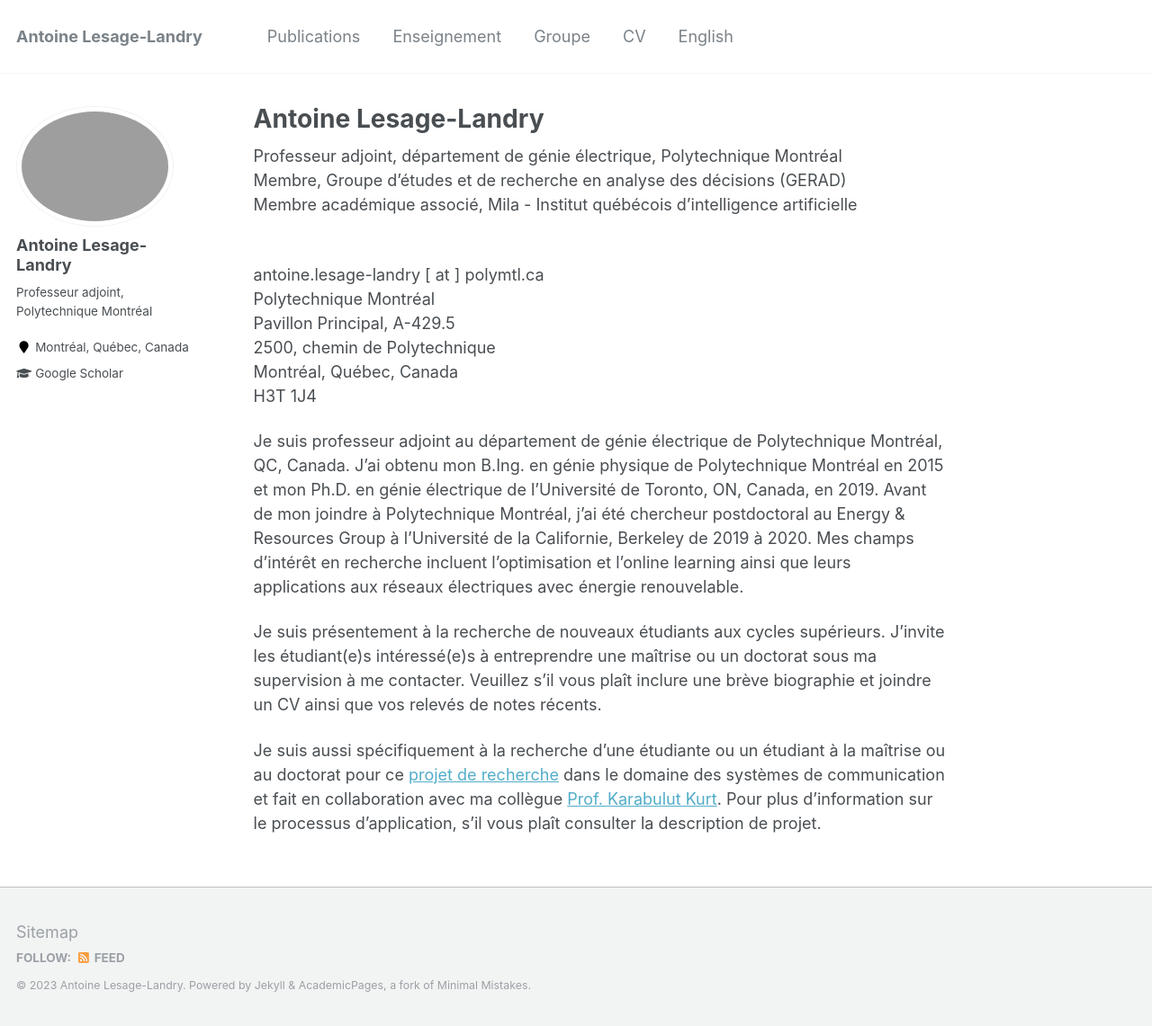
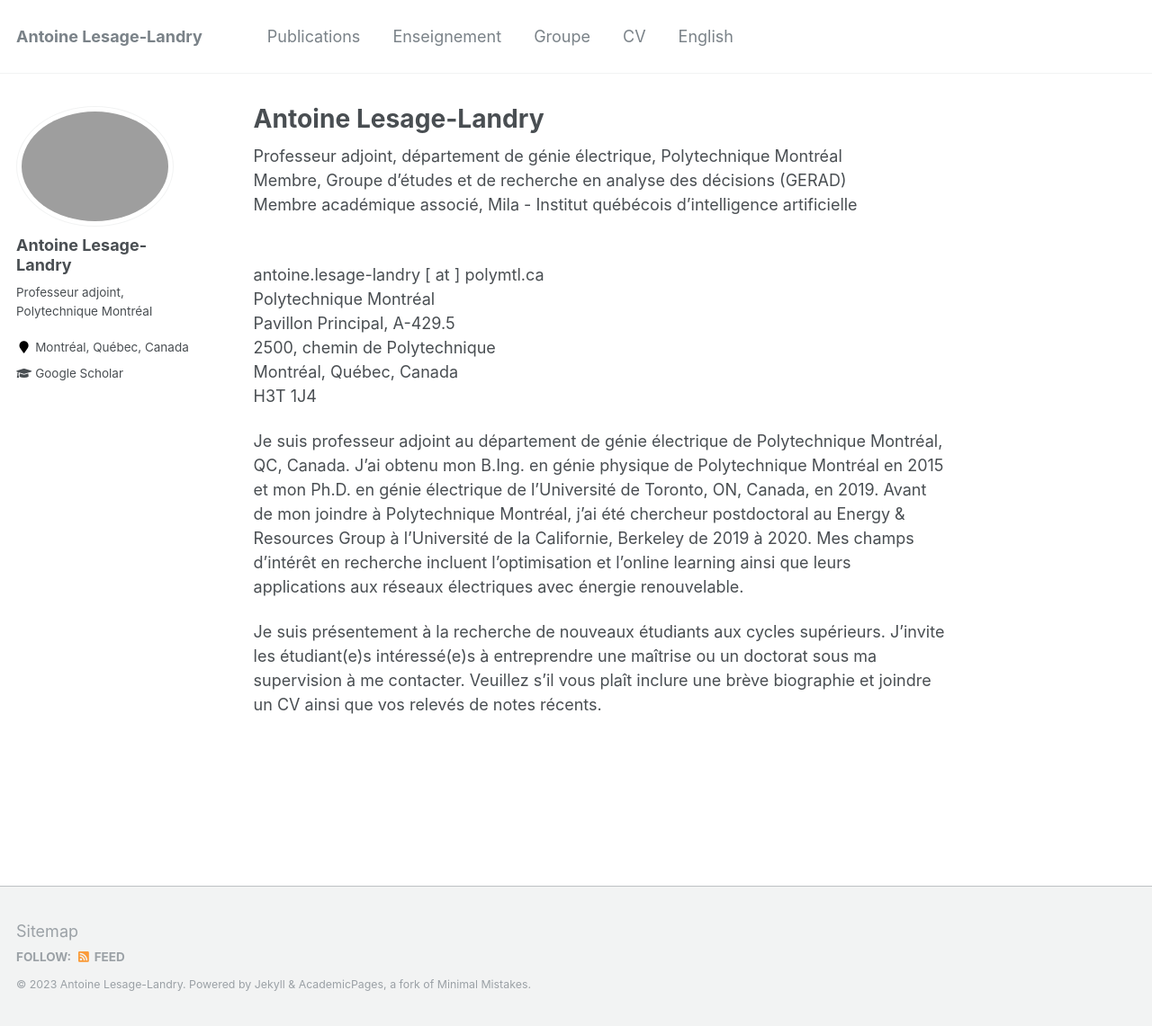
Before and after one commit to alesagelandry/fr, a Jekyll site: the page built from _pages/about.md, in a window 1280 px wide and 1141 px high. Shown: the whole window at 90% size. Built offline with Jekyll 4.4.1, drawn with Linux system fonts in a browser that asks for light colours.

Commit message:
Update about.md

```diff
--- a/_pages/about.md
+++ b/_pages/about.md
@@ -27,4 +27,4 @@ Je suis présentement à la recherche de nouveaux étudiants aux cycles supérie
 
 <!--Je suis aussi spécifiquement à la recherche d'une ou un stagiare postdoctoral pour ce [projet de recherche](http://alesagelandry.github.io/fr/ProjDesc_AlliancePDF_fr.pdf) fait en collaboration avec mes collègues [Prof. Dagdougi](https://www.polymtl.ca/expertises/dagdougui-hanane), [Prof. Audet](https://www.polymtl.ca/expertises/audet-charles) and [Prof. Le Digabel](https://www.polymtl.ca/expertises/le-digabel-sebastien). Pour plus d'information sur le processus d'application, s'il vous plaît consulter la description de projet.-->
 
-Je suis aussi spécifiquement à la recherche d'une étudiante ou un étudiant à la maîtrise ou au doctorat pour ce [projet de recherche](http://alesagelandry.github.io/fr/MAScPhD_ReseauxIntegresSatellitesTerrestre.pdf) dans le domaine des systèmes de communication et fait en collaboration avec ma collègue [Prof. Karabulut Kurt](https://www.polymtl.ca/expertises/karabulut-kurt-gunes). Pour plus d'information sur le processus d'application, s'il vous plaît consulter la description de projet.
+<!--Je suis aussi spécifiquement à la recherche d'une étudiante ou un étudiant à la maîtrise ou au doctorat pour ce [projet de recherche](http://alesagelandry.github.io/fr/MAScPhD_ReseauxIntegresSatellitesTerrestre.pdf) dans le domaine des systèmes de communication et fait en collaboration avec ma collègue [Prof. Karabulut Kurt](https://www.polymtl.ca/expertises/karabulut-kurt-gunes). Pour plus d'information sur le processus d'application, s'il vous plaît consulter la description de projet.-->
```
